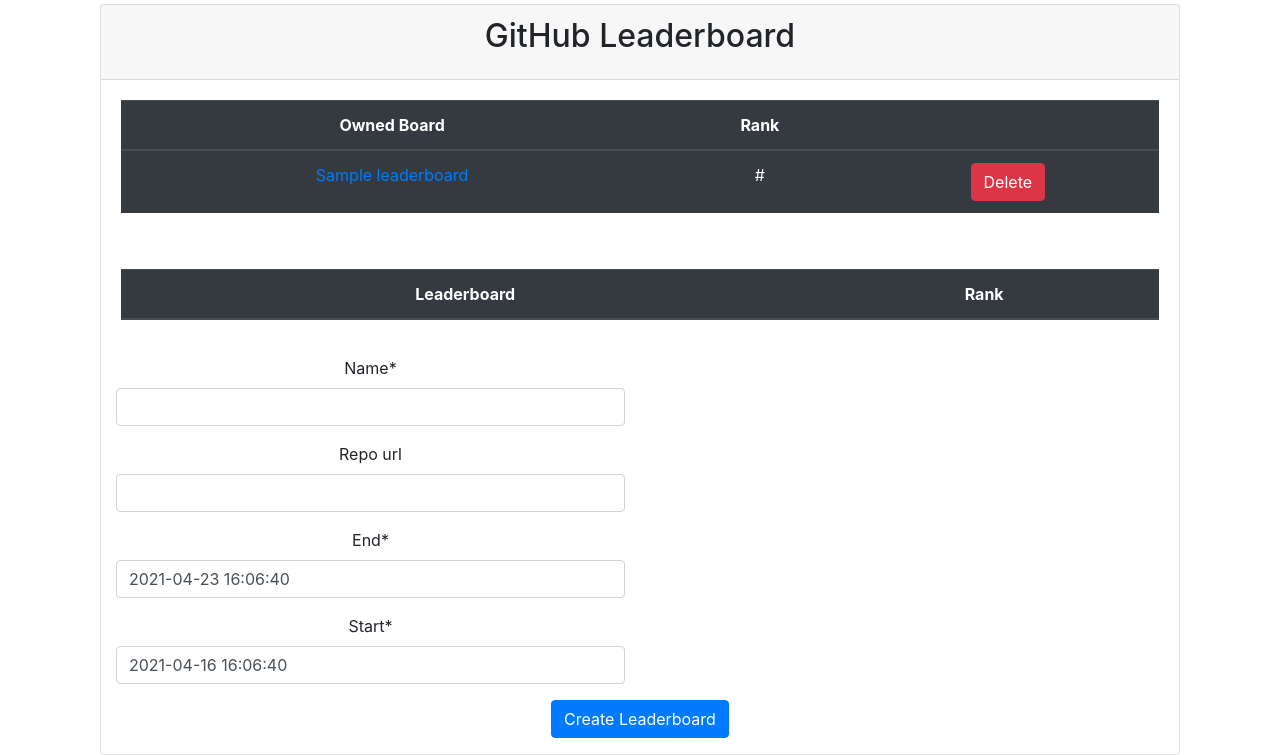
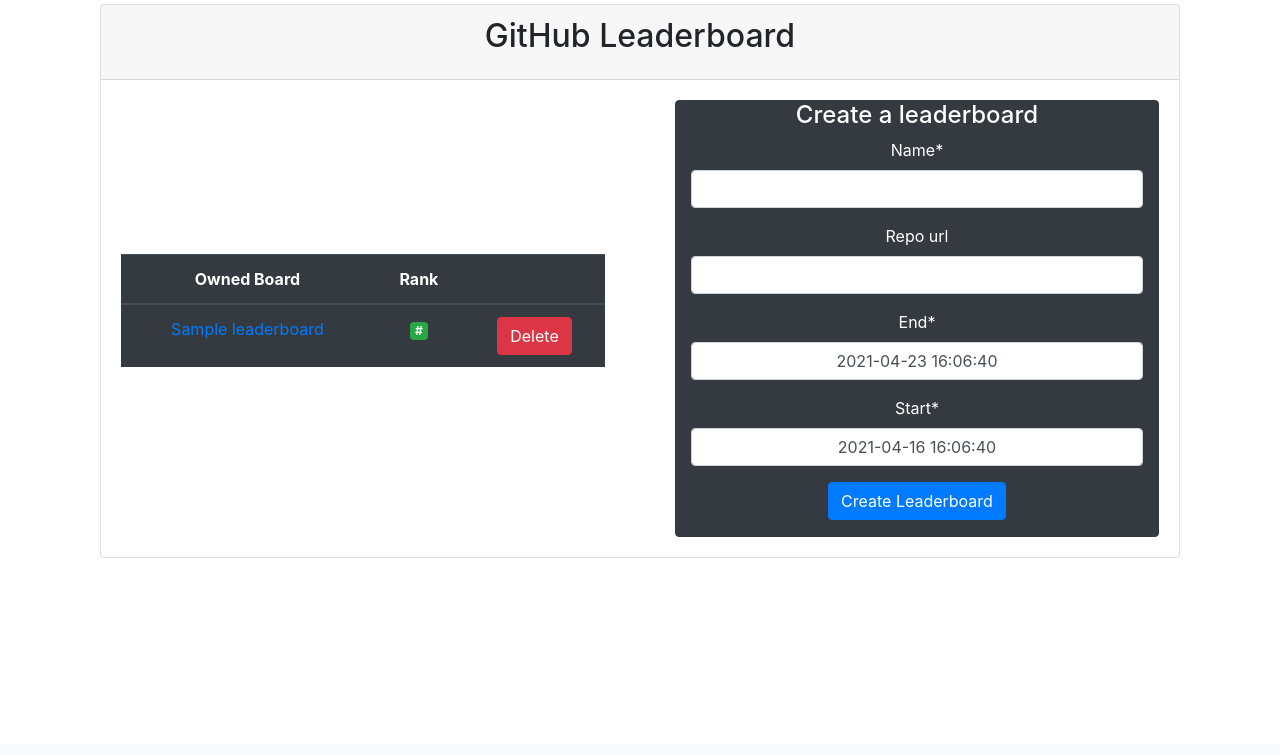
Before and after one commit to jacksonet00/github-leaderboard, a Django app: page /app/dashboard in a window 1280 px wide. Shown: the part 56-811 px from the top of the page. After the commit the page ends 614 px from the top, so only its background shows below. Run offline with Django 3.2, Linux system fonts and the light colour scheme; a user stored in the database is signed in; tables that the repository leaves empty hold one stand-in row (values such as "Sample post"); lists and menus that the app fills with data are empty; some libraries are stand-ins or nearby versions.

Commit message:
Improved the UI on the dashboard

```diff
--- a/github_leaderboard/app/forms.py
+++ b/github_leaderboard/app/forms.py
@@ -1,5 +1,5 @@
 from crispy_forms.helper import FormHelper
-from crispy_forms.layout import Column, Layout, Submit
+from crispy_forms.layout import Column, Layout, Submit, Field, Div, HTML
 from django import forms
 
 from github_leaderboard.app.models import Leaderboard
@@ -10,14 +10,29 @@
         model = Leaderboard
         fields = ("name", "repo_url", "end", "start")
 
+    COL_STYLE = "form-group mb-0 mx-auto"
+    FIELD_STYLE = "text-center"
+
     def __init__(self, *args, **kwargs):
         super().__init__(*args, **kwargs)
         self.helper = FormHelper()
         self.helper.layout = Layout(
-            Column("name", css_class="form-group col-md-6 mb-0"),
-            Column("repo_url", css_class="form-group col-md-6 mb-0"),
-            Column("end", css_class="form-group col-md-6 mb-0"),
-            Column("start", css_class="form-group col-md-6 mb-0"),
+            Column(
+                Field("name", css_class=self.FIELD_STYLE),
+                css_class=self.COL_STYLE
+            ),
+            Column(
+                Field("repo_url", css_class=self.FIELD_STYLE),
+                css_class=self.COL_STYLE
+            ),
+            Column(
+                Field("end", css_class=self.FIELD_STYLE),
+                css_class=self.COL_STYLE
+            ),
+            Column(
+                Field("start", css_class=self.FIELD_STYLE),
+                css_class=self.COL_STYLE
+            ),
         )
         self.helper.form_method = "post"
         self.helper.add_input(Submit("submit", "Create Leaderboard"))
--- a/github_leaderboard/templates/pages/dashboard.html
+++ b/github_leaderboard/templates/pages/dashboard.html
@@ -7,7 +7,10 @@
         <div class="card text-center">
             <div class="card-header"><h2 class="card-title text-center"> GitHub Leaderboard </h2></div>
 
+            <div class="row align-items-center">
+                <div class="col">
                     {# Table of Owned Leaderboards and delete buttons #}
+                    {% if owned_leaderboards %}
                     <div>
                         <div class="card-body">
                             <table class="table table-dark">
@@ -22,7 +25,7 @@
                                 {% for ldb in owned_leaderboards %}
                                     <tr>
                                         <td> <a href="{% url 'leaderboard' id=ldb.id %}" class="link-primary">{{ ldb.name }}</a> </td>
-                                <td> {# To do #} #</td>
+                                        <td> <span class="badge badge-success">#</span></td>
                                         <td><a class="btn btn-danger" href="/app/delete/{{ ldb.id }}"> Delete </a></td>
                                     </tr>
                                 {% endfor %}
@@ -30,8 +33,10 @@
                             </table>
                         </div>
                     </div>
+                    {% endif %}
 
                     {# Table of Leaderboards which the user is a member of #}
+                    {% if member_leaderboards %}
                     <div>
                         <div class="card-body">
                             <table class="table table-dark">
@@ -45,15 +50,27 @@
                                 {% for ldb in member_leaderboards %}
                                     <tr>
                                         <td> <a href="{% url 'leaderboard' id=ldb.id %}" class="link-primary">{{ ldb.name }}</a> </td>
-                                <td> {# To do #} #</td>
+                                        <td> <span class="badge badge-success">#</span></td>
                                     </tr>
                                 {% endfor %}
                                 </tbody>
                             </table>
                         </div>
                     </div>
+                    {% endif %}
+                </div>
 
+                <div class="col">
+                    <div class="card-body">
+                        <div class="bg-dark border border-dark rounded">
+                            <div class="mx-auto mb-0 text-white">
+                                <h4>Create a leaderboard</h4>
                                 {% crispy creation_form %}
                             </div>
                         </div>
+                    </div>
+                </div>
+            </div>
+        </div>
+    </div>
 {% endblock content %}
```
Lines whose indentation alone changed are shown as unchanged.
